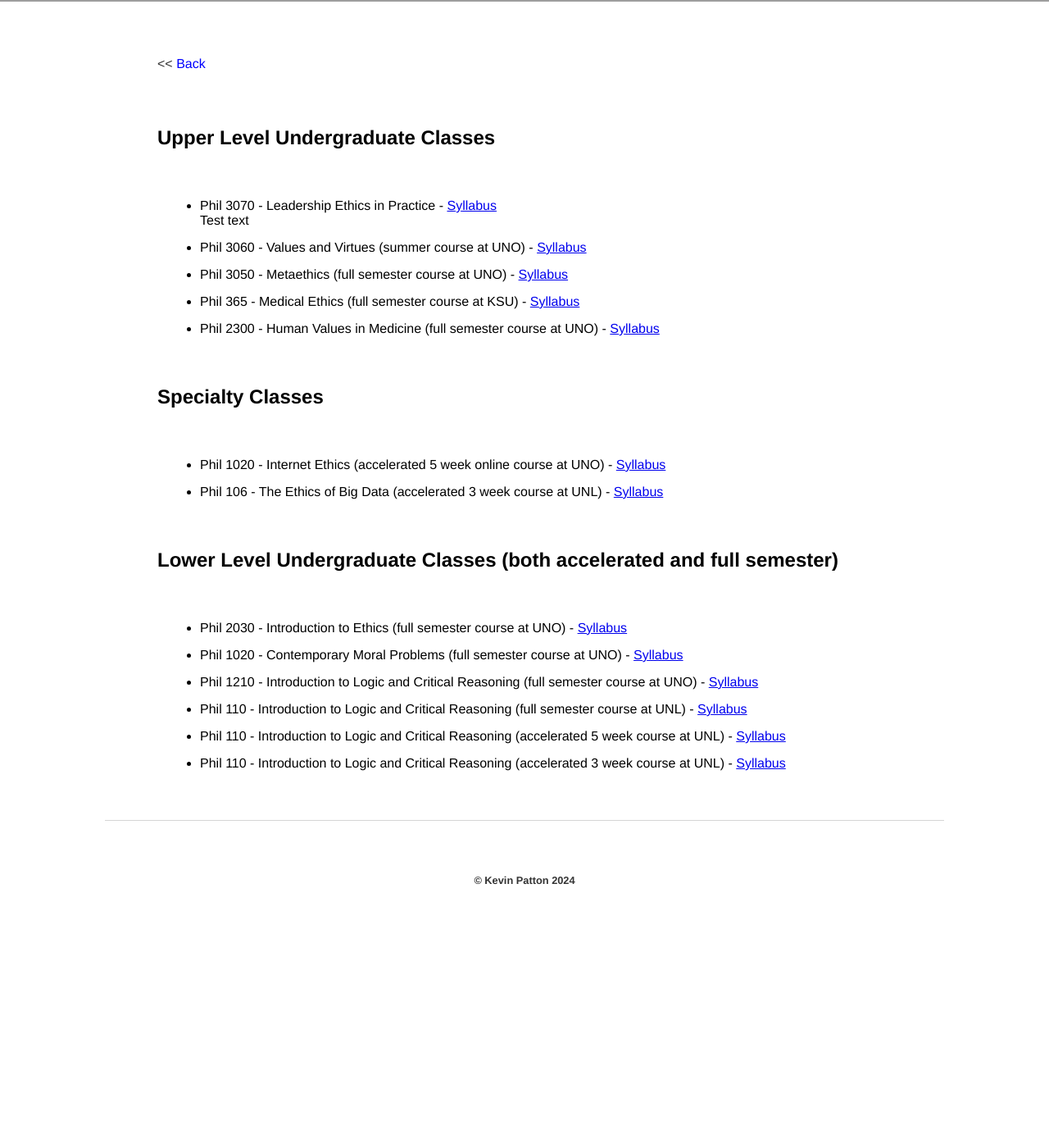
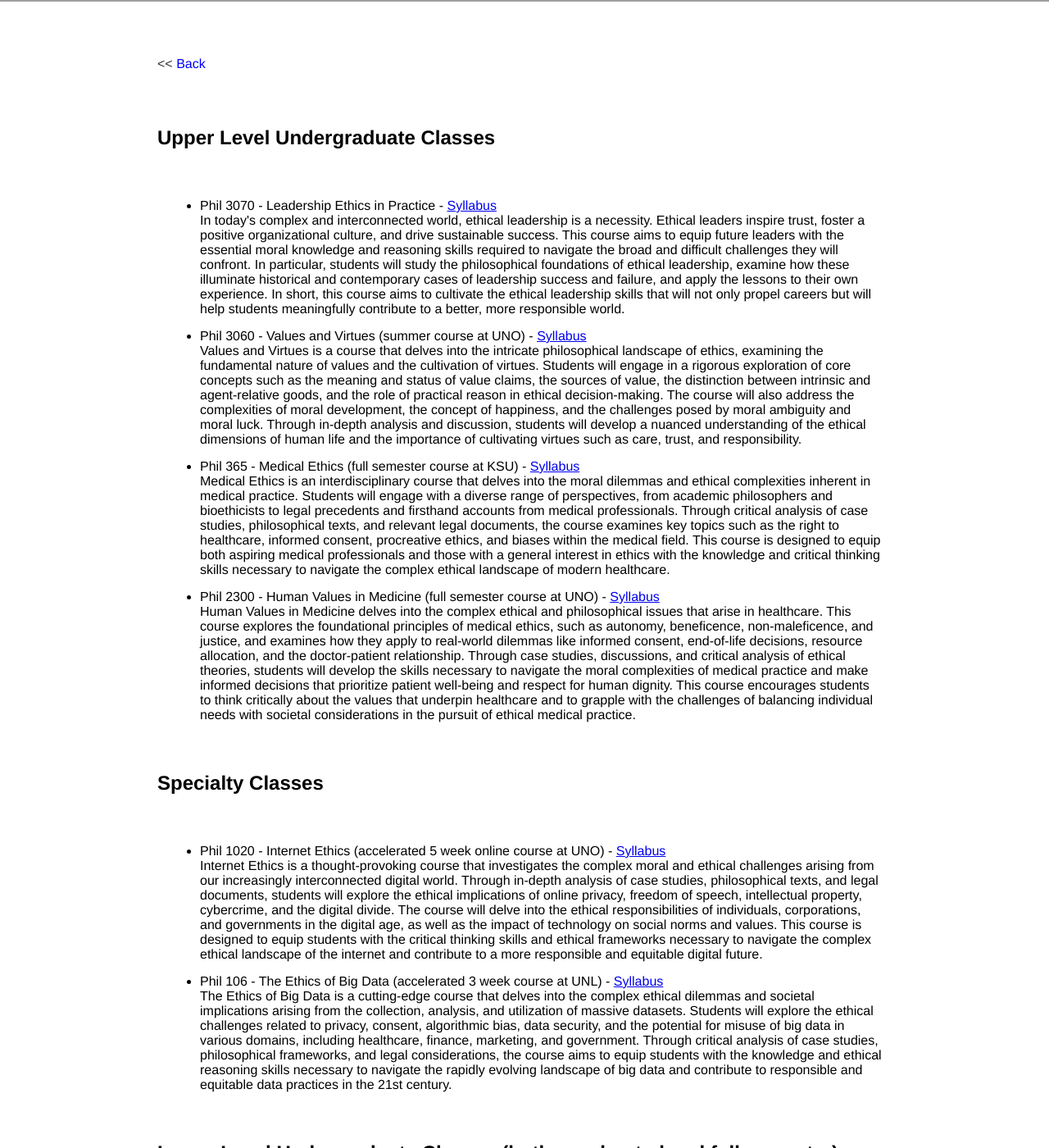
Before and after one commit to kevinjpatton/kevinjpatton.github.io, a Jekyll site: the page built from teaching/pastcourses/index.html, in a window 1280 px wide and 1400 px high, scrolled down 346 px. Shown: the whole window at 82% size. Built offline with Jekyll 4.4.1, drawn with Linux system fonts in a browser that asks for light colours; Markdown is read by kramdown in place of the engine named in the settings; before the commit the page ends 1493 px from its top, so only the background shows below that; grey boxes are pictures that could not be loaded.

Commit message:
Update index.html

```diff
--- a/teaching/pastcourses/index.html
+++ b/teaching/pastcourses/index.html
@@ -12,16 +12,15 @@ title: Past Courses - Kevin Patton
   }
 </style>
 <h2>Upper Level Undergraduate Classes</h2><ul class="standard-list">
-<li>Phil 3070 - Leadership Ethics in Practice - <a href="/teaching/phil_3070/PHIL3070_Syllabus_Sp24.pdf" target="_blank">Syllabus</a><br>Test text</li>
-<li>Phil 3060 - Values and Virtues (summer course at UNO) - <a href="/teaching/phil_3060/Syllabus_3060.pdf" target="_blank">Syllabus</a></li>
-<li>Phil 3050 - Metaethics (full semester course at UNO) - <a href="/teaching/phil_3050/Phil3050_Syllabus.pdf" target="_blank">Syllabus</a></li>
-<li>Phil 365  - Medical Ethics (full semester course at KSU) - <a href="/teaching/phil_365/Syllabus_Phil365_Spring2020.pdf" target="_blank">Syllabus</a></li>
-<li>Phil 2300 - Human Values in Medicine (full semester course at UNO) - <a href="/teaching/phil_2300/Philosophy 2300 - Fall 2022 - Syllabus.pdf" target="_blank">Syllabus</a></li>
+<li>Phil 3070 - Leadership Ethics in Practice - <a href="/teaching/phil_3070/PHIL3070_Syllabus_Sp24.pdf" target="_blank">Syllabus</a><br>In today's complex and interconnected world, ethical leadership is a necessity. Ethical leaders inspire trust, foster a positive organizational culture, and drive sustainable success. This course aims to equip future leaders with the essential moral knowledge and reasoning skills required to navigate the broad and difficult challenges they will confront. In particular, students will study the philosophical foundations of ethical leadership, examine how these illuminate historical and contemporary cases of leadership success and failure, and apply the lessons to their own experience. In short, this course aims to cultivate the ethical leadership skills that will not only propel careers but will help students meaningfully contribute to a better, more responsible world.</li>
+<li>Phil 3060 - Values and Virtues (summer course at UNO) - <a href="/teaching/phil_3060/Syllabus_3060.pdf" target="_blank">Syllabus</a><br>Values and Virtues is a course that delves into the intricate philosophical landscape of ethics, examining the fundamental nature of values and the cultivation of virtues. Students will engage in a rigorous exploration of core concepts such as the meaning and status of value claims, the sources of value, the distinction between intrinsic and agent-relative goods, and the role of practical reason in ethical decision-making. The course will also address the complexities of moral development, the concept of happiness, and the challenges posed by moral ambiguity and moral luck. Through in-depth analysis and discussion, students will develop a nuanced understanding of the ethical dimensions of human life and the importance of cultivating virtues such as care, trust, and responsibility.</li>
+<li>Phil 365  - Medical Ethics (full semester course at KSU) - <a href="/teaching/phil_365/Syllabus_Phil365_Spring2020.pdf" target="_blank">Syllabus</a><br>Medical Ethics is an interdisciplinary course that delves into the moral dilemmas and ethical complexities inherent in medical practice. Students will engage with a diverse range of perspectives, from academic philosophers and bioethicists to legal precedents and firsthand accounts from medical professionals. Through critical analysis of case studies, philosophical texts, and relevant legal documents, the course examines key topics such as the right to healthcare, informed consent, procreative ethics, and biases within the medical field. This course is designed to equip both aspiring medical professionals and those with a general interest in ethics with the knowledge and critical thinking skills necessary to navigate the complex ethical landscape of modern healthcare.</li>
+<li>Phil 2300 - Human Values in Medicine (full semester course at UNO) - <a href="/teaching/phil_2300/Philosophy 2300 - Fall 2022 - Syllabus.pdf" target="_blank">Syllabus</a><br>Human Values in Medicine delves into the complex ethical and philosophical issues that arise in healthcare. This course explores the foundational principles of medical ethics, such as autonomy, beneficence, non-maleficence, and justice, and examines how they apply to real-world dilemmas like informed consent, end-of-life decisions, resource allocation, and the doctor-patient relationship. Through case studies, discussions, and critical analysis of ethical theories, students will develop the skills necessary to navigate the moral complexities of medical practice and make informed decisions that prioritize patient well-being and respect for human dignity. This course encourages students to think critically about the values that underpin healthcare and to grapple with the challenges of balancing individual needs with societal considerations in the pursuit of ethical medical practice.</li>
 </ul>
 <h2> Specialty Classes</h2>
 <ul class="standard-list">
-<li>Phil 1020 - Internet Ethics (accelerated 5 week online course at UNO) - <a href="/teaching/phil_1020/Phil_1020_Syllabus.pdf" target="_blank">Syllabus</a></li>
-<li>Phil 106  - The Ethics of Big Data (accelerated 3 week course at UNL) - <a href="/teaching/phil_106/Phil106_Syllabus_3Weeks.pdf" target="_blank">Syllabus</a></li>
+<li>Phil 1020 - Internet Ethics (accelerated 5 week online course at UNO) - <a href="/teaching/phil_1020/Phil_1020_Syllabus.pdf" target="_blank">Syllabus</a><br>Internet Ethics is a thought-provoking course that investigates the complex moral and ethical challenges arising from our increasingly interconnected digital world. Through in-depth analysis of case studies, philosophical texts, and legal documents, students will explore the ethical implications of online privacy, freedom of speech, intellectual property, cybercrime, and the digital divide. The course will delve into the ethical responsibilities of individuals, corporations, and governments in the digital age, as well as the impact of technology on social norms and values. This course is designed to equip students with the critical thinking skills and ethical frameworks necessary to navigate the complex ethical landscape of the internet and contribute to a more responsible and equitable digital future.</li>
+<li>Phil 106  - The Ethics of Big Data (accelerated 3 week course at UNL) - <a href="/teaching/phil_106/Phil106_Syllabus_3Weeks.pdf" target="_blank">Syllabus</a><br>The Ethics of Big Data is a cutting-edge course that delves into the complex ethical dilemmas and societal implications arising from the collection, analysis, and utilization of massive datasets. Students will explore the ethical challenges related to privacy, consent, algorithmic bias, data security, and the potential for misuse of big data in various domains, including healthcare, finance, marketing, and government. Through critical analysis of case studies, philosophical frameworks, and legal considerations, the course aims to equip students with the knowledge and ethical reasoning skills necessary to navigate the rapidly evolving landscape of big data and contribute to responsible and equitable data practices in the 21st century.</li>
 </ul>
 <h2>Lower Level Undergraduate Classes (both accelerated and full semester)</h2>
 <ul class="standard-list">
```
